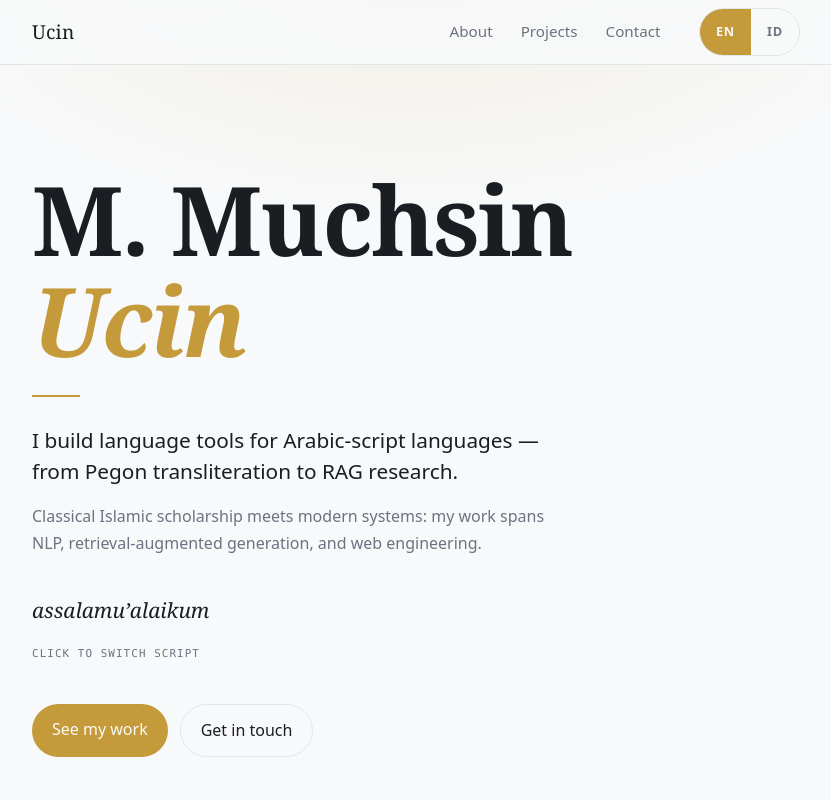
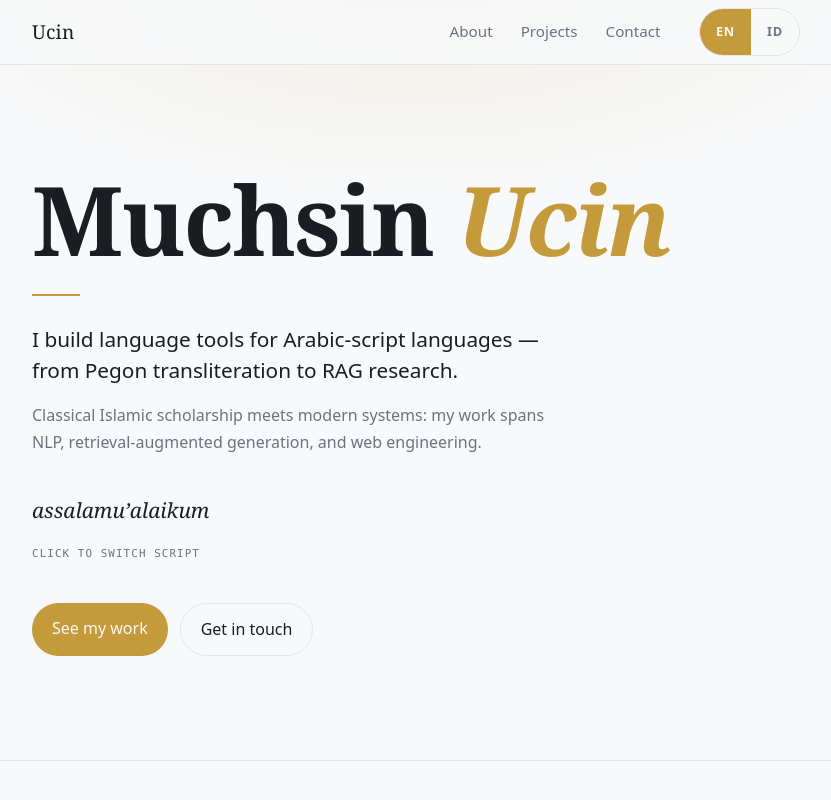
Before and after one commit to mmuchsin/portfolio, a SvelteKit app: page / in a window 1280 px wide. Shown: the top 800 px of the page, without its empty margins (224-1055 px from the left). Built offline with nearby package versions, Linux system fonts and the light colour scheme.

Commit message:
chore: update display name from 'M. Muchsin (Ucin)' to 'Muchsin' across all copy

```diff
--- a/src/lib/i18n/en.json
+++ b/src/lib/i18n/en.json
@@ -1,7 +1,7 @@
 {
 	"meta": {
-		"title": "M. Muchsin (Ucin) — Portfolio",
-		"description": "Portfolio of M. Muchsin (Ucin) — software engineer at the intersection of Islamic scholarship and modern technology: NLP, RAG research, and web engineering."
+		"title": "Muchsin — Portfolio",
+		"description": "Portfolio of Muchsin — software engineer specializing in NLP, RAG research, and web engineering."
 	},
 	"nav": {
 		"about": "About",
@@ -9,7 +9,7 @@
 		"contact": "Contact"
 	},
 	"hero": {
-		"name": "M. Muchsin",
+		"name": "Muchsin",
 		"alias": "Ucin",
 		"tagline": "I build language tools for Arabic-script languages — from Pegon transliteration to RAG research.",
 		"sub": "Classical Islamic scholarship meets modern systems: my work spans NLP, retrieval-augmented generation, and web engineering.",
@@ -73,7 +73,7 @@
 		"linkedin_url": "https://www.linkedin.com/in/mmuchsin"
 	},
 	"footer": {
-		"text": "© 2026 M. Muchsin (Ucin)",
+		"text": "© 2026 Muchsin",
 		"colophon": "Set in system type · Built with SvelteKit"
 	}
 }
--- a/src/lib/i18n/id.json
+++ b/src/lib/i18n/id.json
@@ -1,7 +1,7 @@
 {
 	"meta": {
-		"title": "M. Muchsin (Ucin) — Portofolio",
-		"description": "Portofolio M. Muchsin (Ucin) — software engineer di persimpangan keilmuan Islam dan teknologi modern: NLP, riset RAG, dan rekayasa web."
+		"title": "Muchsin — Portofolio",
+		"description": "Portofolio Muchsin — software engineer yang fokus pada NLP, riset RAG, dan rekayasa web."
 	},
 	"nav": {
 		"about": "Tentang",
@@ -9,7 +9,7 @@
 		"contact": "Kontak"
 	},
 	"hero": {
-		"name": "M. Muchsin",
+		"name": "Muchsin",
 		"alias": "Ucin",
 		"tagline": "Saya membangun alat bahasa untuk bahasa beraksara Arab — dari transliterasi Pegon hingga riset RAG.",
 		"sub": "Keilmuan Islam klasik bertemu sistem modern: karya saya mencakup NLP, retrieval-augmented generation, dan rekayasa web.",
@@ -73,7 +73,7 @@
 		"linkedin_url": "https://www.linkedin.com/in/mmuchsin"
 	},
 	"footer": {
-		"text": "© 2026 M. Muchsin (Ucin)",
+		"text": "© 2026 Muchsin",
 		"colophon": "Diset dalam tipografi sistem · Dibuat dengan SvelteKit"
 	}
 }
--- a/src/routes/+page.svelte
+++ b/src/routes/+page.svelte
@@ -64,13 +64,13 @@
 </script>
 
 <svelte:head>
-	<title>M. Muchsin — Software Engineer</title>
+	<title>Muchsin — Software Engineer</title>
 
 	<!-- Open Graph -->
-	<meta property="og:title" content="M. Muchsin — Software Engineer" />
+	<meta property="og:title" content="Muchsin — Software Engineer" />
 	<meta
 		property="og:description"
-		content="Portfolio of M. Muchsin (Ucin) — software engineer specializing in NLP, RAG research, and web engineering."
+		content="Portfolio of Muchsin — software engineer specializing in NLP, RAG research, and web engineering."
 	/>
 	<meta property="og:type" content="website" />
 	<meta property="og:url" content="https://mmuchsin.github.io/portfolio/" />
@@ -81,7 +81,7 @@
 		{
 			"@context": "https://schema.org",
 			"@type": "Person",
-			"name": "M. Muchsin",
+			"name": "Muchsin",
 			"url": "https://mmuchsin.github.io/portfolio/",
 			"sameAs": [
 				"https://github.com/mmuchsin",
```
Also changed, not shown: 1 other file (tests, documents, lock files or other folders).
